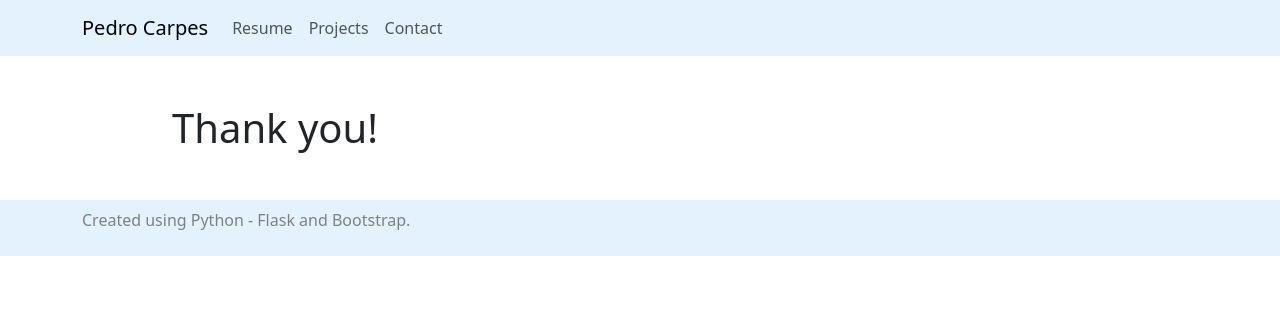
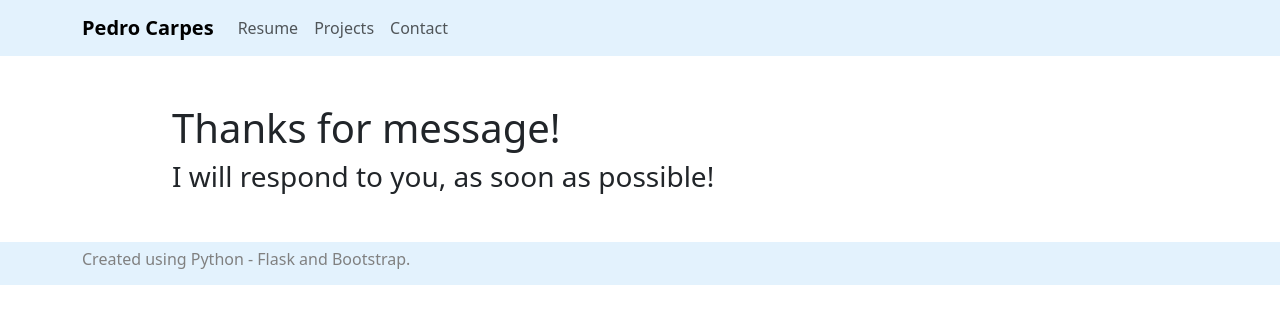
Before and after one commit to pcarpes/pedro_web_page, a Flask app: page /thanks in a window 1280 px wide. Shown: the top 324 px of the page. Run offline with Flask 3, Linux system fonts and the light colour scheme.

Commit message:
Add files via upload
update of navbar, contact and thanks pages.

```diff
--- a/templates/contact.html
+++ b/templates/contact.html
@@ -14,10 +14,10 @@
                 <label for="message">Message</label>
                 <textarea placeholder="Your Message" class="form-control" name="message" id="message" rows="3" required></textarea>
                 <input type="hidden" name="_captcha" value="false">
-                <input type="hidden" name="_next" value="https://pedrodev.tech/thanks">
+                <input type="hidden" name="_next" value="http://127.0.0.1:5000/thanks">
                 <p></p>
-                <button type="submit" class="btn btn-lg btn-dark btn-block" id="button">Submit Form</button>
-                <button type="reset" class="btn btn-lg btn-dark btn-block tx-1" id="reset">Reset Form</button>
+                <button type="submit" class="btn btn-lg btn-dark btn-block" id="button" style="margin-bottom:10px">Submit Form</button>
+                <button type="reset" class="btn btn-lg btn-dark btn-block" id="reset" style="margin-bottom:10px">Reset Form</button>
             </form>
         </div>
     </div>
--- a/templates/footer.html
+++ b/templates/footer.html
@@ -1,3 +1,3 @@
 <footer class="footer my-5 navbar navbar-expand-lg navbar-light" style="background-color: #e3f2fd;">
-    <p class="container-fluid container" style="color:gray">Created using Python - Flask and Bootstrap.</p>
+    <h6 class="container-fluid container" style="color:gray">Created using Python - Flask and Bootstrap.</h6>
 </footer>
--- a/templates/navbar.html
+++ b/templates/navbar.html
@@ -1,6 +1,6 @@
 <nav class="navbar navbar-expand-lg navbar-light" style="background-color: #e3f2fd;">
   <div class="container-fluid container">
-    <a class="navbar-brand" href="/" style="font-style:bold">Pedro Carpes</a>
+    <a class="navbar-brand" href="/" style="font-weight:bold">Pedro Carpes</a>
     <div class="navbar-collapse" id="navbarSupportedContent">
       <ul class="navbar-nav mb-lg-0">
 
--- a/templates/thanks.html
+++ b/templates/thanks.html
@@ -2,6 +2,7 @@
 
 {% block body %}
 <div class="container-fluid justify-content-center w-75 h-100 mt-5">
-    <h1>Thank you!</h1>
+    <h1>Thanks for message!</h1>
+    <h3>I will respond to you, as soon as possible! </h3>
 </div>
 {% endblock %}
```
